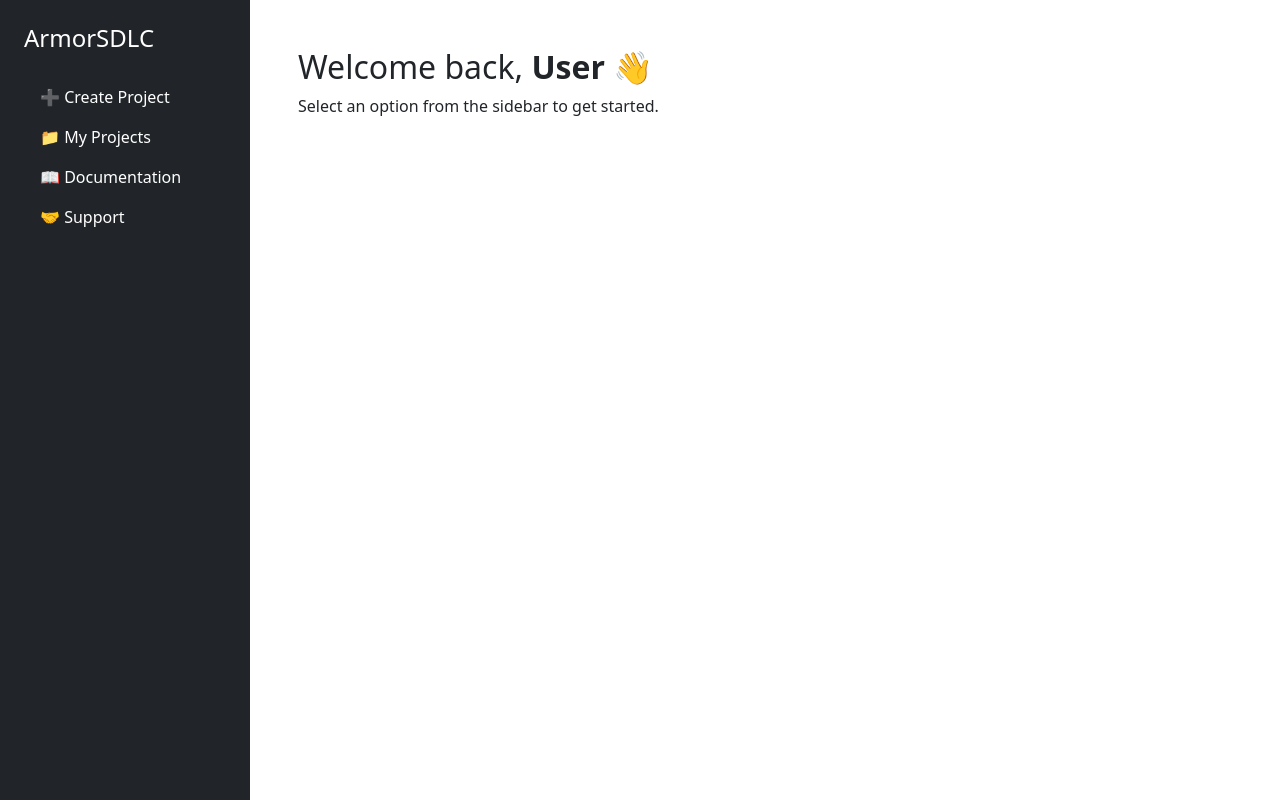
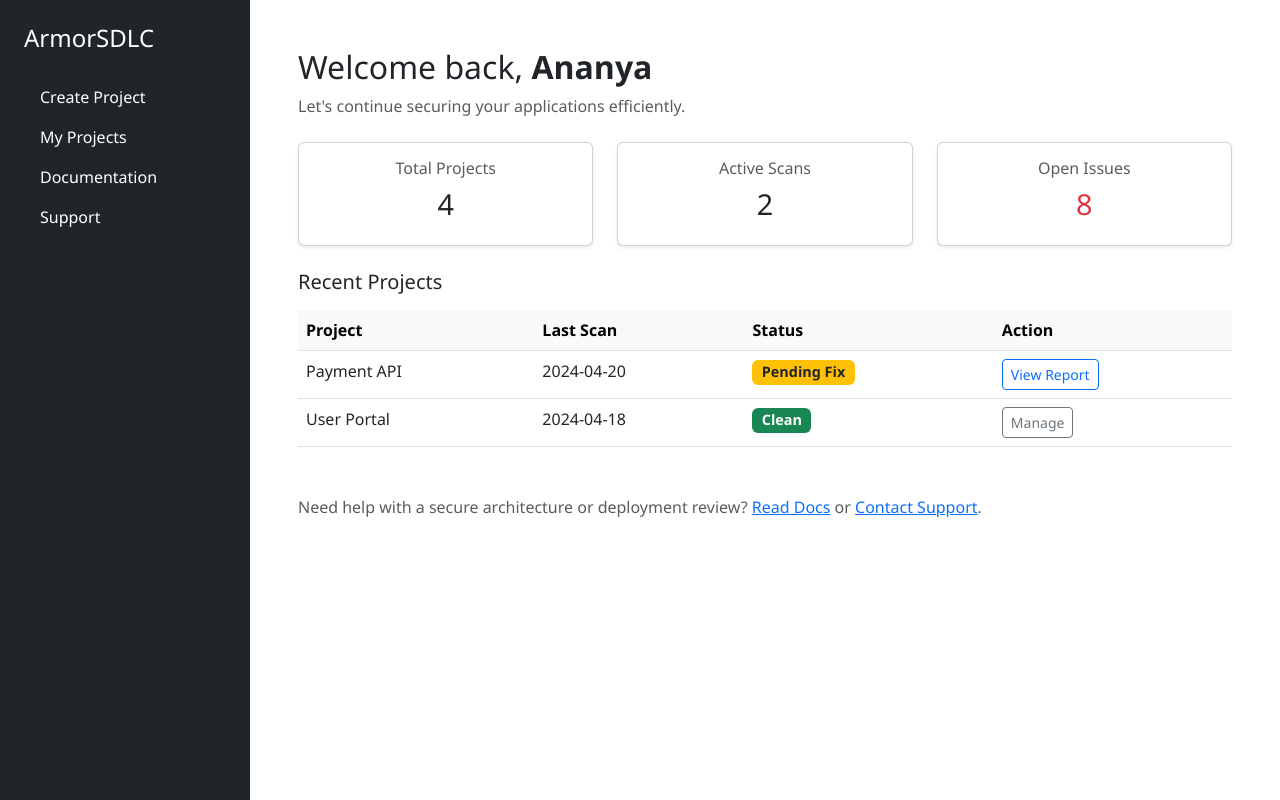
Before and after one commit to ViNi0608/armorsdlc, a plain HTML site: page prototype/02_dashboard.html in a window 1280 px wide. Drawn offline with nearby package versions, Linux system fonts and the light colour scheme.

Commit message:
02_dashboard.html

```diff
--- a/prototype/02_dashboard.html
+++ b/prototype/02_dashboard.html
@@ -2,27 +2,96 @@
 <html lang="en">
 <head>
   <meta charset="UTF-8">
-  <title>Dashboard - ArmorSDLC</title>
+  <title>Dashboard – ArmorSDLC</title>
   <meta name="viewport" content="width=device-width, initial-scale=1">
   <link href="https://cdn.jsdelivr.net/npm/bootstrap@5.3.0/dist/css/bootstrap.min.css" rel="stylesheet">
+  <style>
+    body { font-family: 'Segoe UI', sans-serif; }
+    .sidebar { width: 250px; height: 100vh; }
+    .sidebar a { color: #fff; text-decoration: none; }
+    .sidebar a:hover { text-decoration: underline; }
+    .sidebar .nav-link.active { font-weight: bold; text-decoration: underline; }
+    .card h3 { font-size: 1.8rem; }
+    .badge { font-size: 0.9rem; }
+  </style>
 </head>
 <body>
   <div class="d-flex">
     <!-- Sidebar -->
-    <div class="bg-dark text-white p-4 vh-100" style="width: 250px;">
+    <div class="bg-dark text-white p-4 sidebar">
       <h4 class="mb-4">ArmorSDLC</h4>
       <ul class="nav flex-column">
-        <li class="nav-item"><a class="nav-link text-white" href="03_create_project.html">➕ Create Project</a></li>
-        <li class="nav-item"><a class="nav-link text-white" href="06_my_projects.html">📁 My Projects</a></li>
-        <li class="nav-item"><a class="nav-link text-white" href="08_documentation.html">📖 Documentation</a></li>
-        <li class="nav-item"><a class="nav-link text-white" href="09_support.html">🤝 Support</a></li>
+        <li class="nav-item"><a class="nav-link" href="03_create_project.html">Create Project</a></li>
+        <li class="nav-item"><a class="nav-link" href="06_my_projects.html">My Projects</a></li>
+        <li class="nav-item"><a class="nav-link" href="08_documentation.html">Documentation</a></li>
+        <li class="nav-item"><a class="nav-link" href="09_support.html">Support</a></li>
       </ul>
     </div>
 
     <!-- Main Content -->
     <div class="p-5 flex-grow-1">
-      <h2>Welcome back, <strong>User</strong> 👋</h2>
-      <p>Select an option from the sidebar to get started.</p>
+      <h2 class="mb-2">Welcome back, <strong>Ananya</strong></h2>
+      <p class="text-muted mb-4">Let's continue securing your applications efficiently.</p>
+
+      <!-- Dashboard Cards -->
+      <div class="row mb-4">
+        <div class="col-md-4">
+          <div class="card text-center shadow-sm">
+            <div class="card-body">
+              <h6 class="text-muted">Total Projects</h6>
+              <h3>4</h3>
+            </div>
+          </div>
+        </div>
+        <div class="col-md-4">
+          <div class="card text-center shadow-sm">
+            <div class="card-body">
+              <h6 class="text-muted">Active Scans</h6>
+              <h3>2</h3>
+            </div>
+          </div>
+        </div>
+        <div class="col-md-4">
+          <div class="card text-center shadow-sm">
+            <div class="card-body">
+              <h6 class="text-muted">Open Issues</h6>
+              <h3 class="text-danger">8</h3>
+            </div>
+          </div>
+        </div>
+      </div>
+
+      <!-- Recent Projects Table -->
+      <h5 class="mb-3">Recent Projects</h5>
+      <table class="table table-hover">
+        <thead class="table-light">
+          <tr>
+            <th>Project</th>
+            <th>Last Scan</th>
+            <th>Status</th>
+            <th>Action</th>
+          </tr>
+        </thead>
+        <tbody>
+          <tr>
+            <td>Payment API</td>
+            <td>2024-04-20</td>
+            <td><span class="badge bg-warning text-dark">Pending Fix</span></td>
+            <td><a href="07_application_security.html" class="btn btn-sm btn-outline-primary">View Report</a></td>
+          </tr>
+          <tr>
+            <td>User Portal</td>
+            <td>2024-04-18</td>
+            <td><span class="badge bg-success">Clean</span></td>
+            <td><a href="#" class="btn btn-sm btn-outline-secondary">Manage</a></td>
+          </tr>
+        </tbody>
+      </table>
+
+      <!-- Call to Action -->
+      <div class="mt-5 text-muted">
+        Need help with a secure architecture or deployment review? <a href="08_documentation.html">Read Docs</a> or <a href="09_support.html">Contact Support</a>.
+      </div>
     </div>
   </div>
 </body>
```
